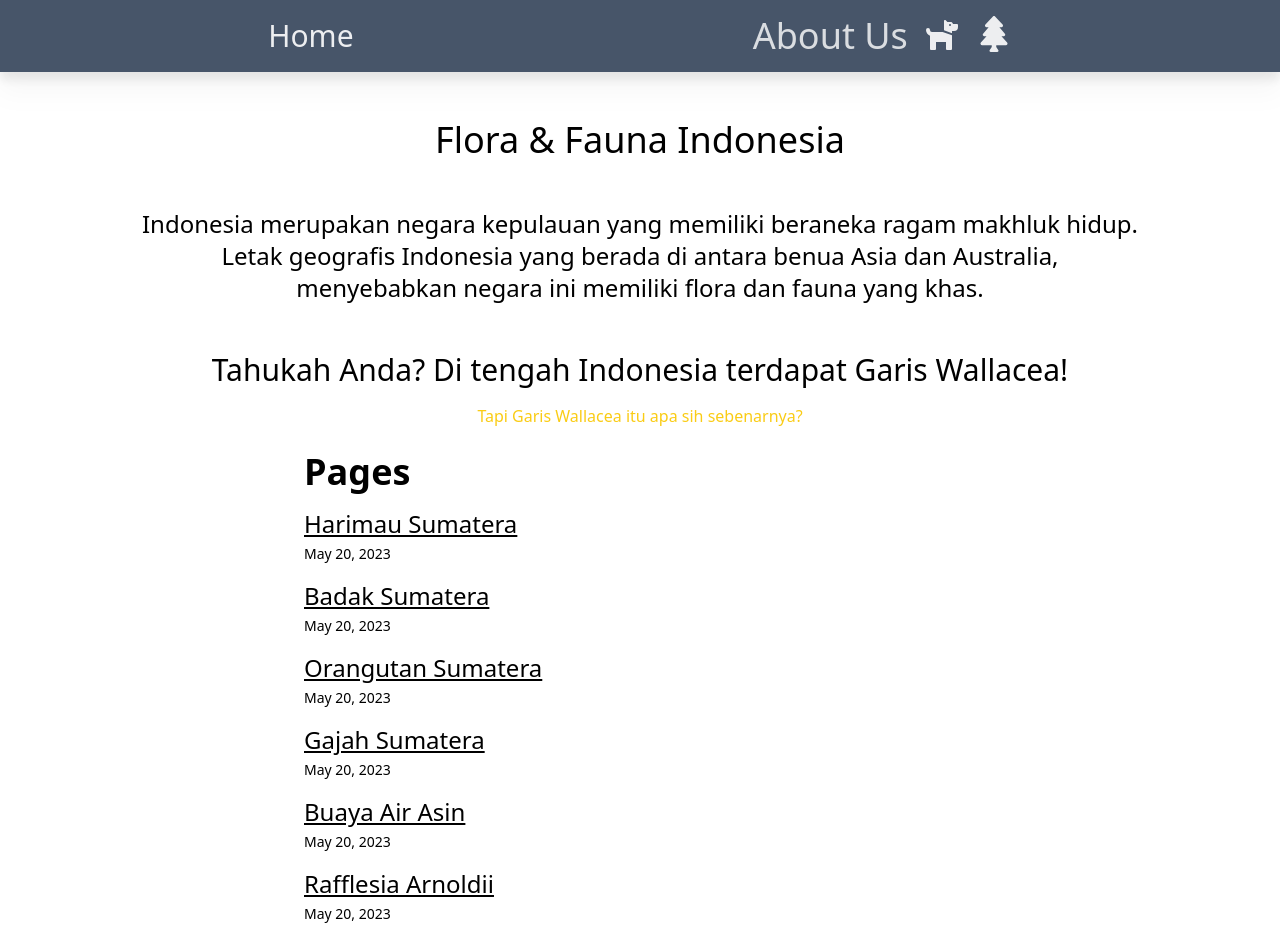
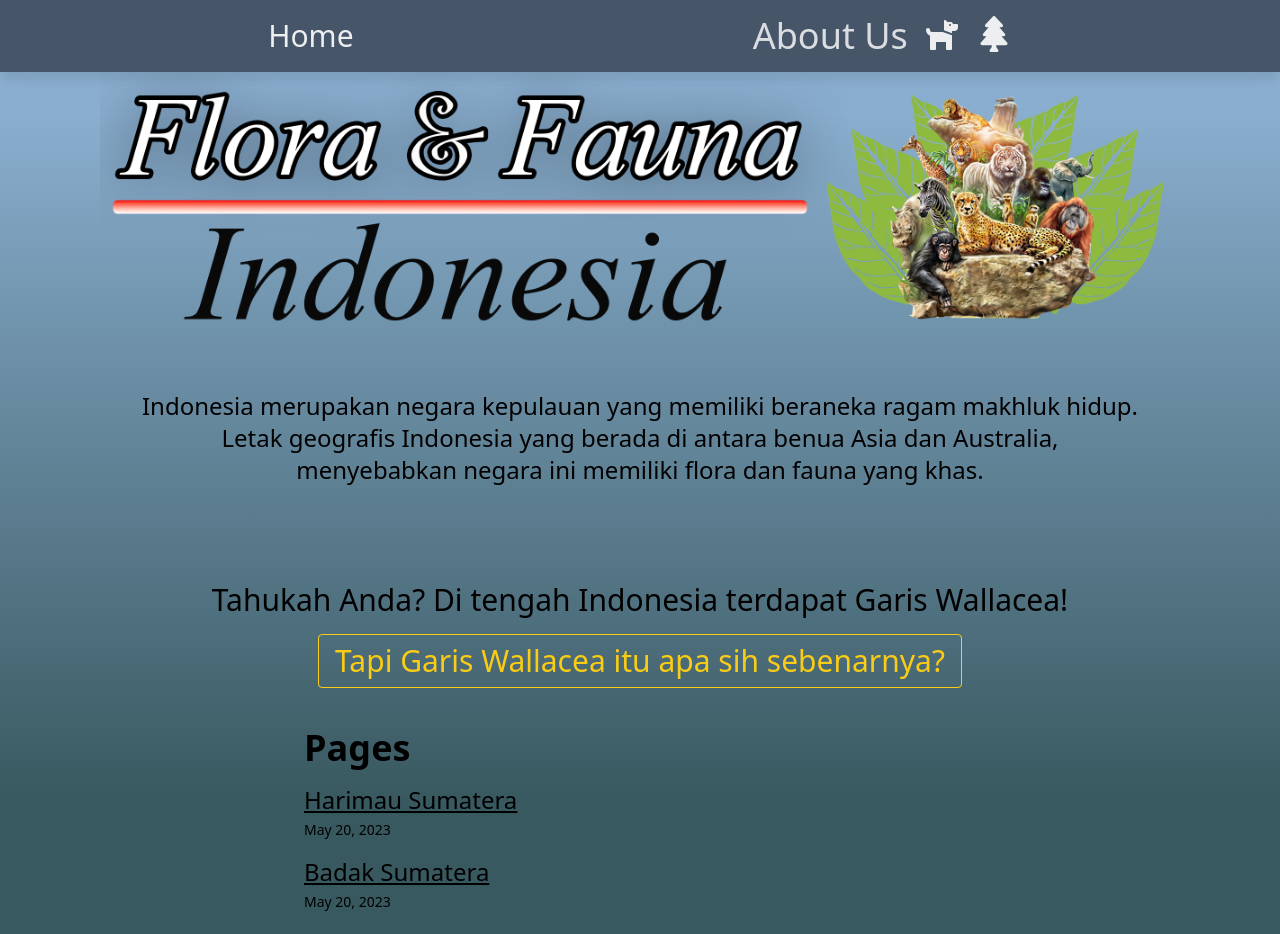
Before and after one commit to ChocolateMaltk/Codex-Nusantara, a Next.js app in the folder ffid-app/: page / in a window 1280 px wide. Shown: the top 934 px of the page. Built offline with nearby package versions, Linux system fonts and the light colour scheme.

Commit message:
Visual Update for Homepage

```diff
--- a/ffid-app/app/about/anggota.tsx
+++ b/ffid-app/app/about/anggota.tsx
@@ -1,9 +1,10 @@
 import React from 'react';
+import Image from 'next/image';
 
 const AnggotaCard = ({ name, nim, imgURL }) => {
   return (
     <div className="bg-gray-500 rounded-lg shadow-md p-4">
-      <img className="w-20 h-20 rounded-full mx-auto mb-4" src={imgURL} alt={name} />
+      <Image className="w-20 h-20 rounded-full mx-auto mb-4" src={imgURL} alt={name} width={512} height={512} />
       <h2 className="text-lg font-semibold">{name}</h2>
       <p className="text-white text-sm">{nim}</p>
     </div>
--- a/ffid-app/app/about/page.tsx
+++ b/ffid-app/app/about/page.tsx
@@ -5,17 +5,17 @@ const anggota = [
   {
     name: "Achmad Ayubi Fario",
     nim: "00000053319",
-    imgURL: "./gambaranggota/Achmad.jpeg",
+    imgURL: "/gambaranggota/Achmad.jpeg",
   },
   {
     name: "Eduardus Farrel Tirtawinata",
     nim: "00000069931",
-    imgURL: "./gambaranggota/Eduardus.jpg",
+    imgURL: "/gambaranggota/Eduardus.jpg",
   },
   {
     name: "Farrel Ramada Alladines",
     nim: "00000069400",
-    imgURL: "./gambaranggota/FarrelA.jpg",
+    imgURL: "/gambaranggota/FarrelA.jpg",
   },
   {
     name: "Malik Bazil Rabbani",
--- /dev/null
+++ b/ffid-app/app/components/WallaceaButton.tsx
@@ -0,0 +1,40 @@
+"use client";
+import React, { useState } from 'react';
+
+const WallaceaDropdown = () => {
+  const [isContentVisible, setIsContentVisible] = useState(false);
+
+  const toggleContent = () => {
+    setIsContentVisible(!isContentVisible);
+  };
+
+  return (
+    <div className="flex flex-col items-center">
+      <button
+        className="mt-4 mb-4 text-3xl text-center text-yellow-400 bg-transparent border border-yellow-400 hover:bg-yellow-400 hover:text-white px-4 py-2 rounded focus:outline-none"
+        onClick={toggleContent}
+      >
+        Tapi Garis Wallacea itu apa sih sebenarnya?
+      </button>
+
+      <div className={`transition-all duration-300 ease-in-out overflow-hidden ${
+        isContentVisible ? 'h-auto' : 'h-0'
+      }`}>
+        <div className="w-max mt-4 px-3 py-3 outline outline-offset-2 outline-2 outline-white bg-gray-900 text-white">
+          <p>
+            <b>Garis Wallacea</b> merupakan sebuah garis imajiner yang memotong di pertengahan Indonesia.
+            <br /> Garis ini menyebabkan persebaran Flora dan Fauna di Indonesia menjadi dua sisi, yaitu,
+            <br /> Asiatis dan Australis.
+            <br />
+            <br />
+            Asiatis yang berarti flora dan fauna memiliki kerabat atau mirip dengan flora dan fauna yang berhabitat di Asia.
+            <br />
+            Sedangkan Australis yang berarti flora dan fauna memiliki kerabat atau mirip dengan flora dan fauna yang berhabitat di Australia.
+          </p>
+        </div>
+      </div>
+    </div>
+  );
+};
+
+export default WallaceaDropdown;
--- a/ffid-app/app/globals.css
+++ b/ffid-app/app/globals.css
@@ -1,3 +1,11 @@
 @tailwind base;
 @tailwind components;
 @tailwind utilities;
+
+
+body {
+    background-color: #395960;
+    background-image: linear-gradient(0deg, #395960 0%, #97bce1 100%);
+    background-repeat: no-repeat;
+    background-size: auto 100vh;
+  }
--- a/ffid-app/app/layout.tsx
+++ b/ffid-app/app/layout.tsx
@@ -17,7 +17,7 @@ export default function RootLayout({
 }) {
   return (
     <html lang="en">
-      <body className="dark:bg-slate-800">
+      <body>
         <Navbar />
         {children}
         </body>
--- a/ffid-app/app/page.tsx
+++ b/ffid-app/app/page.tsx
@@ -1,17 +1,21 @@
 import Posts from "./components/Posts";
+import WallaceaDropdown from "./components/WallaceaButton";
+import Image from "next/image";
 
 export default function Home() {
   return (
     <main className="px-6 mx-auto">
-      <h1 className="mt-12 mb-12 text-4xl text-center dark:text-white">
-        Flora & Fauna Indonesia
-      </h1>
+        <div className="flex items-center justify-center">
+        <Image src={"/LFFID.png"} width={1080} height={360} alt="Flora dan Fauna Indonesia" />
+        </div>
       <h2 className="mt-12 mb-12 text-2xl text-center dark:text-white">Indonesia merupakan negara kepulauan yang memiliki beraneka ragam makhluk hidup.
       <br />Letak geografis Indonesia yang berada di antara benua Asia dan Australia, <br/> menyebabkan negara ini memiliki flora dan fauna yang khas.</h2>
-      <div>
-        <h3 className="mt-12 mb-4 text-3xl text-center dark:text-white">Tahukah Anda? Di tengah Indonesia terdapat Garis Wallacea!</h3>
-        <h2 className="mt-4 mb-4 text-3x; text-center text-yellow-400">Tapi Garis Wallacea itu apa sih sebenarnya?</h2>
+      <div className="flex items-center justify-center">
+        <h3 className="mt-12 text-3xl text-center dark:text-white">Tahukah Anda? Di tengah Indonesia terdapat Garis Wallacea!</h3>
       </div>
+        <div>
+        <WallaceaDropdown />
+        </div>
       <Posts />
     </main>
   )
```
Also changed, not shown: ffid-app/public/LFFID.png (added).
